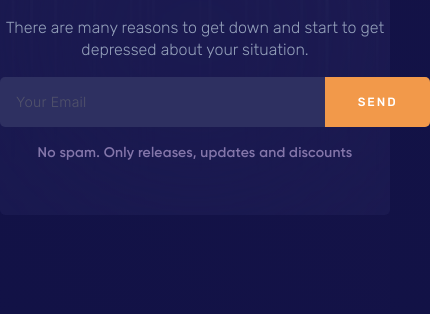
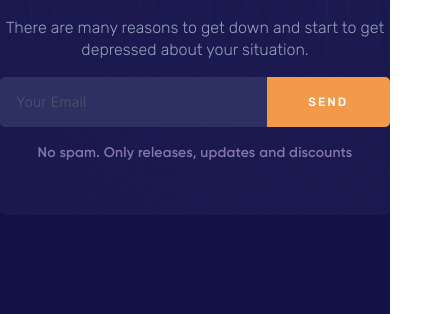
Before and after one commit to Blank-form/ManyReasons, a plain HTML site: page index.html in a window 390 px wide. Shown: the part 6718-7032 px from the top of the page, 430 px wide, since content can reach past the window. Drawn offline with Linux system fonts and the light colour scheme.

Commit message:
Update style.css

```diff
--- a/css/style.css
+++ b/css/style.css
@@ -854,7 +854,7 @@ footer {
 }
 
 @media screen and (max-width: 540px) {
-    .search-txt{
+    .search-box{
         width: 100%;
     }
     .container_top {
@@ -889,7 +889,7 @@ footer {
     }
 }
 
-@media screen and (max-width: 400px){
+@media screen and (max-width: 430px){
     .people_margin {
         padding-top: 200px;
     }
```
